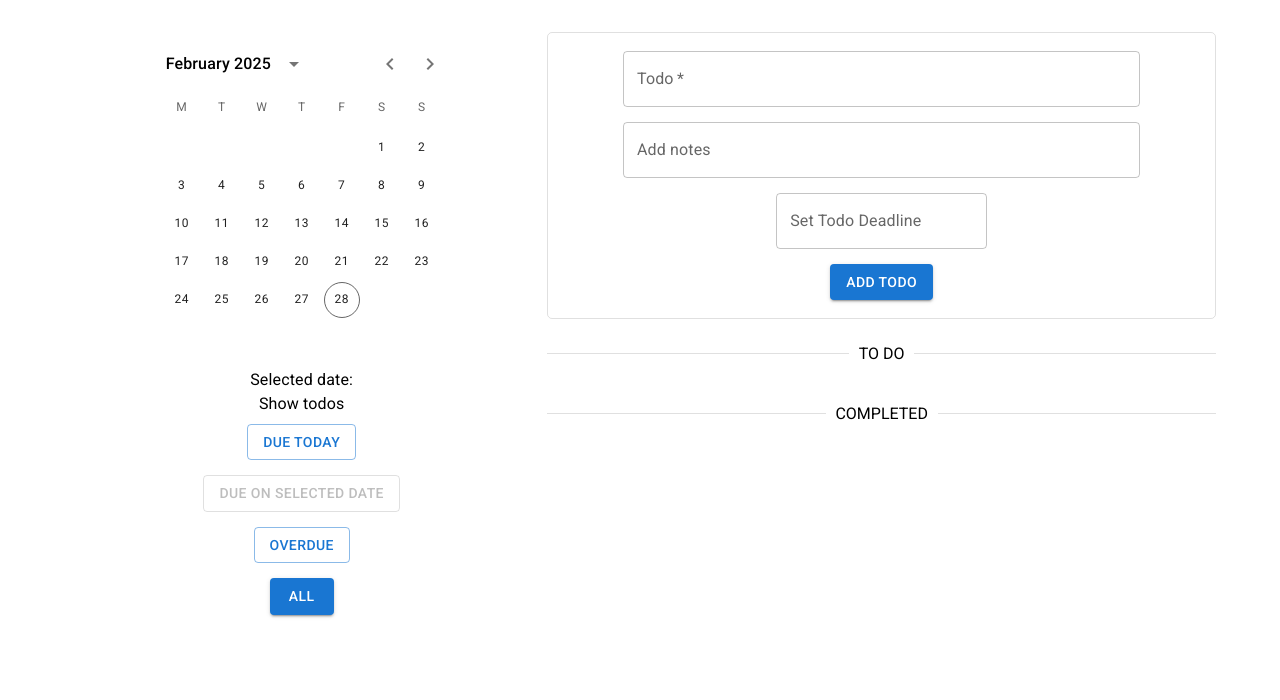
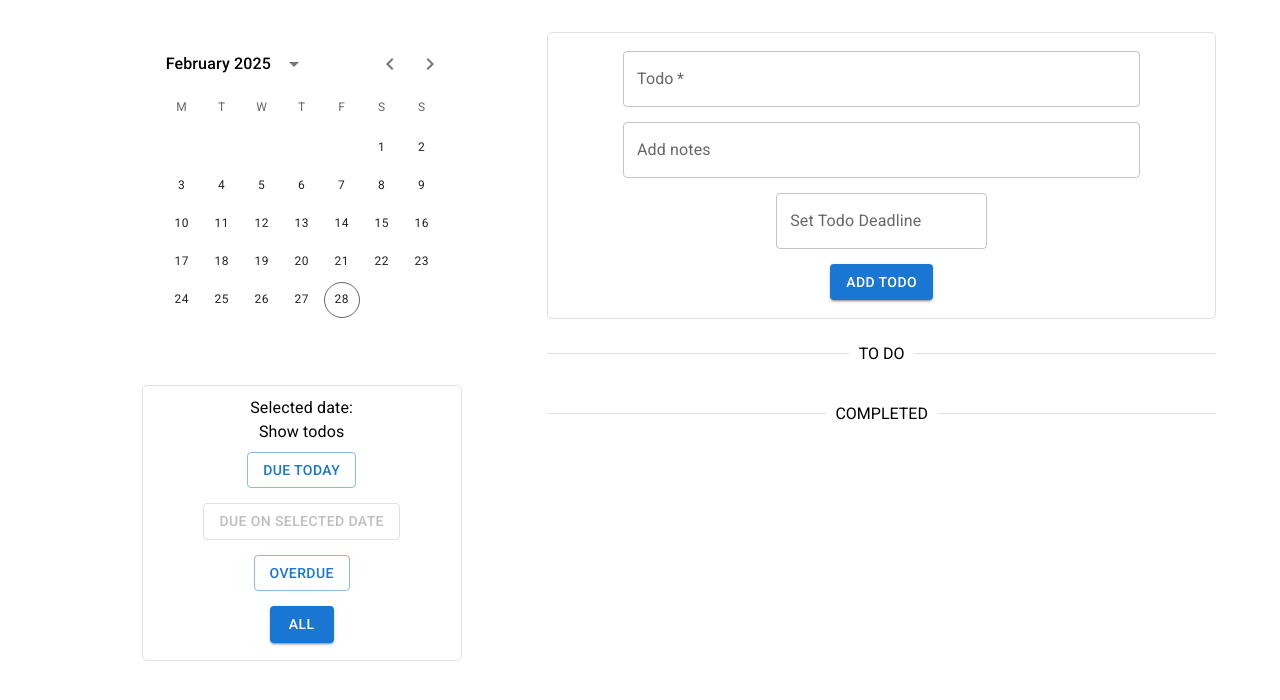
Before and after one commit to BUsuper/todo-project, a React (Vite) app: page / in a window 1280 px wide. Shown: the top 700 px of the page. Built offline with nearby package versions, Linux system fonts and the light colour scheme.

Commit message:
Add styling to FilterDetails

```diff
--- a/src/components/FiltersDetails/FiltersDetails.jsx
+++ b/src/components/FiltersDetails/FiltersDetails.jsx
@@ -14,7 +14,7 @@ export function FiltersDetails() {
     }
 
     return (
-        <Box id="filters">
+        <Box id="filters" sx={{width: "320px", margin: "17px auto", border: "solid 1px", borderColor: "divider", borderRadius:"5px", padding:"10px"}}>
             <Box>
                 <Typography>Selected date: {selectedDate}</Typography>
             </Box>
```
